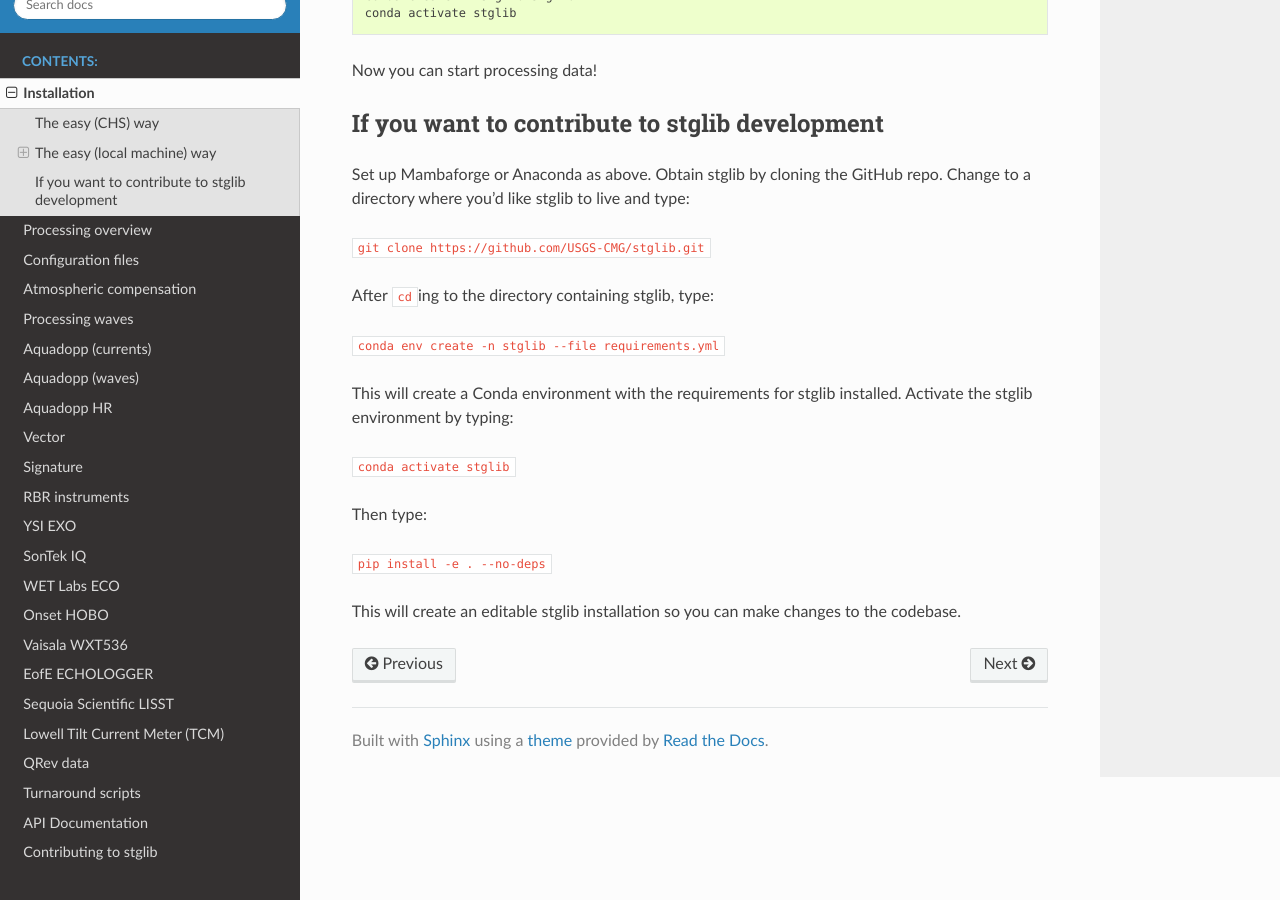
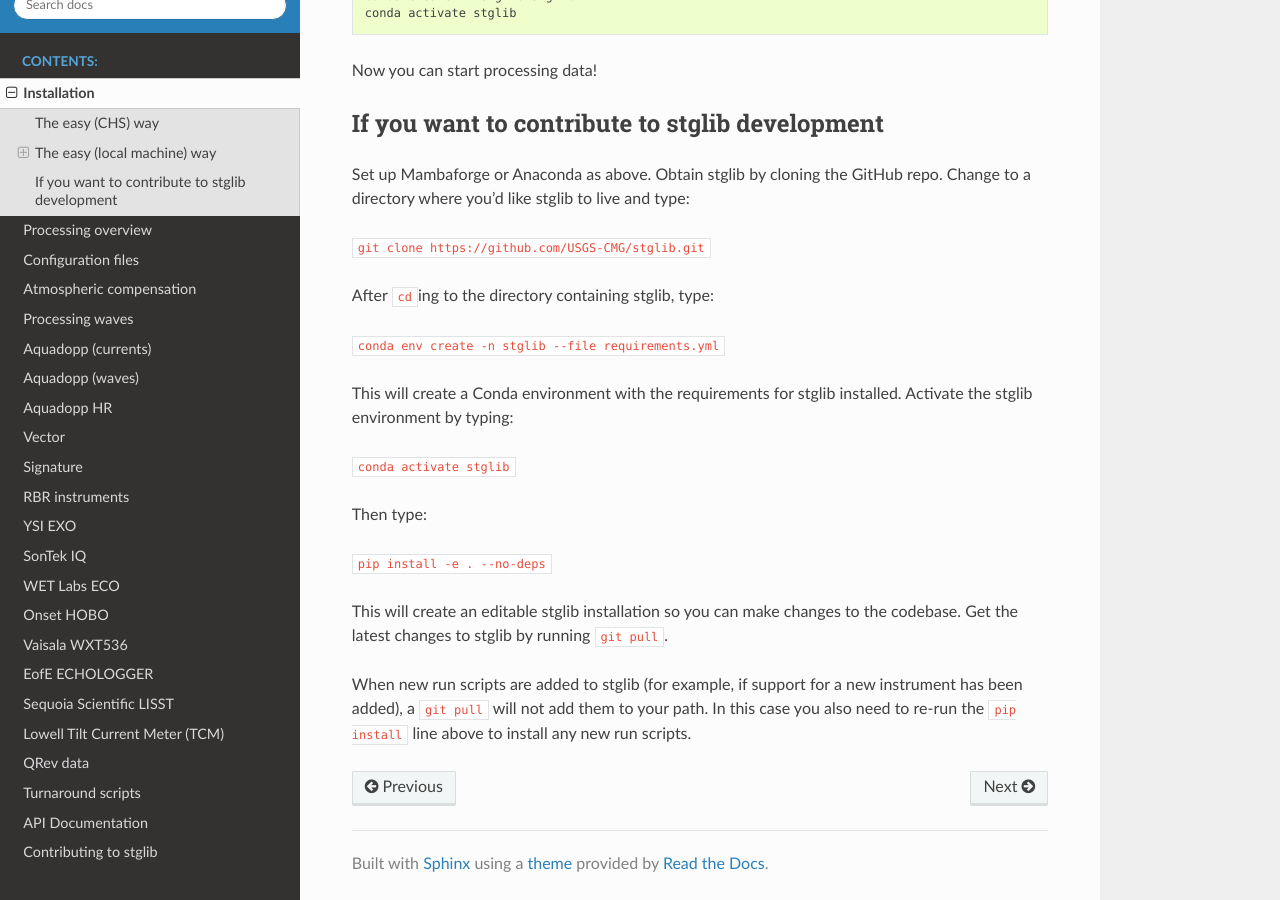
Before and after one commit to USGS-CMG/stglib, a Sphinx documentation site: the page built from doc/install.rst, in a window 1280 px wide and 900 px high, scrolled down 1351 px. Built offline with Sphinx 7.4.7 and the Read the Docs theme 2.0.0, drawn with Linux system fonts in a browser that asks for light colours.

Commit message:
Clarify run scripts with pip (#209)

```diff
--- a/doc/install.rst
+++ b/doc/install.rst
@@ -85,4 +85,6 @@ Then type:
 
 ``pip install -e . --no-deps``
 
-This will create an editable stglib installation so you can make changes to the codebase.
+This will create an editable stglib installation so you can make changes to the codebase. Get the latest changes to stglib by running ``git pull``.
+
+When new run scripts are added to stglib (for example, if support for a new instrument has been added), a ``git pull`` will not add them to your path. In this case you also need to re-run the ``pip install`` line above to install any new run scripts.
```
